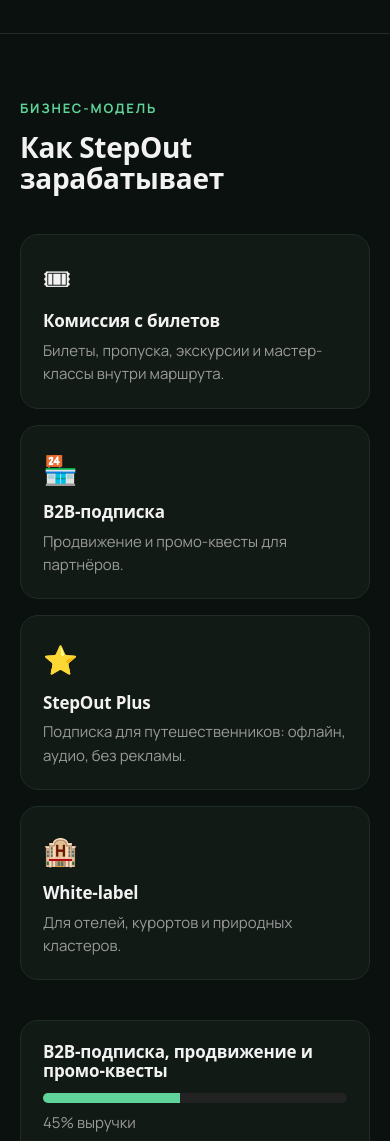
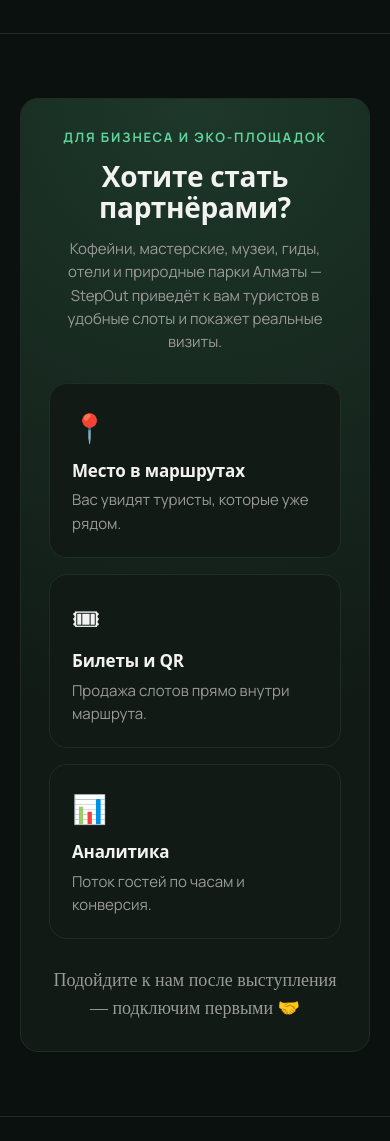
Before and after one commit to dam1r-dev/stepout, a plain HTML site: page index.html in a window 390 px wide. Shown: the part 8620-9761 px from the top of the page. Drawn offline with nearby package versions, Linux system fonts and the light colour scheme; a web font is replaced by a local one.

Commit message:
Replace business model with partner CTA
Co-Authored-By: Claude Opus 5.5 <noreply@anthropic.com>

```diff
--- a/index.html
+++ b/index.html
@@ -136,7 +136,7 @@ footer .wrap{display:flex;justify-content:space-between;gap:20px;flex-wrap:wrap}
 <nav><div class="wrap">
  <a href="#top" class="logo">Step<span>Out</span></a>
  <div class="links">
-  <a href="#problem">Проблема</a><a href="#solution">Решение</a><a href="#demo">Демо</a><a href="#eco">Эко</a><a href="#business">Модель</a><a href="#plan">План</a><a href="#qr">QR</a>
+  <a href="#problem">Проблема</a><a href="#solution">Решение</a><a href="#demo">Демо</a><a href="#eco">Эко</a><a href="#partners">Партнёрам</a><a href="#plan">План</a><a href="#qr">QR</a>
  </div>
  <a href="#demo" class="btn sm">Попробовать демо</a>
 </div></nav>
@@ -278,18 +278,17 @@ footer .wrap{display:flex;justify-content:space-between;gap:20px;flex-wrap:wrap}
  </div>
 </div></section>
 
-<section id="business"><div class="wrap">
- <div class="eyebrow">Бизнес-модель</div>
- <h2>Как StepOut зарабатывает</h2>
- <div class="grid g4">
-  <div class="card"><span class="ic">🎟</span><h3>Комиссия с билетов</h3><p>Билеты, пропуска, экскурсии и мастер-классы внутри маршрута.</p></div>
-  <div class="card"><span class="ic">🏪</span><h3>B2B-подписка</h3><p>Продвижение и промо-квесты для партнёров.</p></div>
-  <div class="card"><span class="ic">⭐</span><h3>StepOut Plus</h3><p>Подписка для путешественников: офлайн, аудио, без рекламы.</p></div>
-  <div class="card"><span class="ic">🏨</span><h3>White-label</h3><p>Для отелей, курортов и природных кластеров.</p></div>
- </div>
- <div class="grid g2">
-  <div class="card"><h3>B2B-подписка, продвижение и промо-квесты</h3><div class="bar"><span style="width:45%"></span></div><p style="margin-top:8px">45% выручки</p></div>
-  <div class="card"><h3>Комиссия с экскурсий, билетов и мастер-классов</h3><div class="bar"><span style="width:25%"></span></div><p style="margin-top:8px">25% выручки</p></div>
+<section id="partners"><div class="wrap">
+ <div class="card" style="padding:clamp(28px,5vw,56px);text-align:center;background:radial-gradient(circle at 50% 0%,rgba(95,211,154,.16),transparent 65%),var(--card)">
+  <div class="eyebrow">Для бизнеса и эко-площадок</div>
+  <h2 style="margin-bottom:14px">Хотите стать партнёрами?</h2>
+  <p class="lead" style="margin:0 auto">Кофейни, мастерские, музеи, гиды, отели и природные парки Алматы — StepOut приведёт к вам туристов в удобные слоты и покажет реальные визиты.</p>
+  <div class="grid g3" style="margin-top:30px;text-align:left">
+   <div class="card"><span class="ic">📍</span><h3>Место в маршрутах</h3><p>Вас увидят туристы, которые уже рядом.</p></div>
+   <div class="card"><span class="ic">🎟</span><h3>Билеты и QR</h3><p>Продажа слотов прямо внутри маршрута.</p></div>
+   <div class="card"><span class="ic">📊</span><h3>Аналитика</h3><p>Поток гостей по часам и конверсия.</p></div>
+  </div>
+  <p style="margin-top:28px;font-family:Unbounded;font-size:18px">Подойдите к нам после выступления — подключим первыми 🤝</p>
  </div>
 </div></section>
 
```
